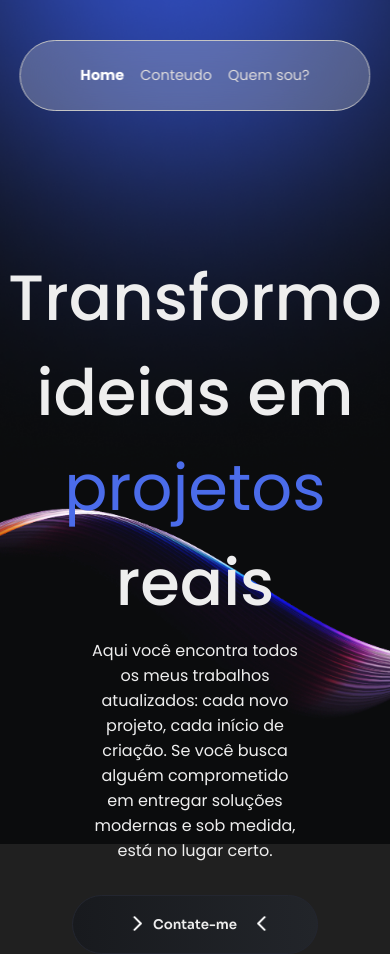
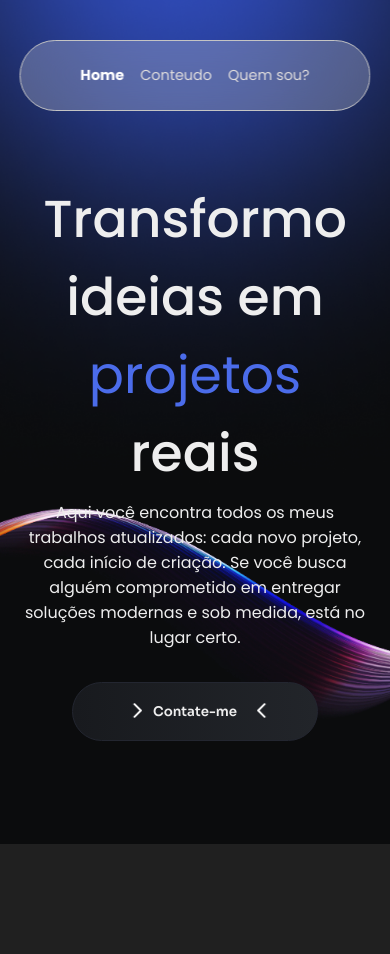
Before and after one commit to LSzerodev/LSportifolio, a Next.js app: page / in a window 390 px wide. After the commit the page ends 844 px from the top, so only its background shows below. Built offline with nearby package versions, Linux system fonts and the light colour scheme.

Commit message:
ajustes css resposividade

```diff
--- a/src/pages/index.tsx
+++ b/src/pages/index.tsx
@@ -30,7 +30,7 @@ export default function Home() {
             <Image
               src={arrow2}
               alt="algo"
-              className={styles.arrowSvgg}
+              className={ styles.arrowSvgg }
             />
           </button>
         </div>
--- a/src/styles/Home.module.css
+++ b/src/styles/Home.module.css
@@ -30,6 +30,7 @@
   align-items: center;
   flex-direction: column;
   text-align: center;
+   padding: 0px 20px;
 }
 
 .ContentInfo h1{
@@ -73,3 +74,17 @@
   from { transform: translateX(0px); }
   to   { transform: translateX(5px); } /* movem para frente, em direção ao botão */
 }
+
+@media screen and (max-width: 662px){
+  .ContentFrase{
+    width: 100%;
+    font-size: 1rem;
+  }
+  .ContentInfo{
+    margin-top: 180px;
+  }
+  .ContentInfo h1{
+    font-size: 52px;
+  }
+
+}
```
Also changed, not shown: 1 other file (tests, documents, lock files or other folders).
